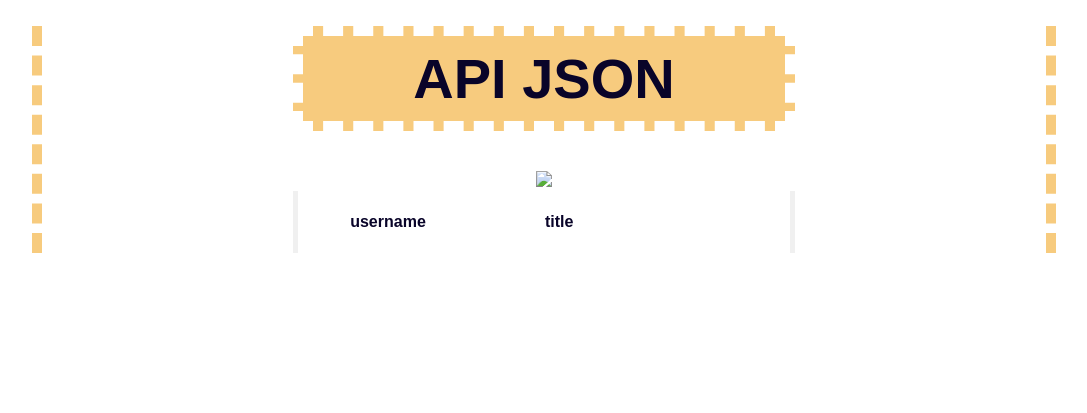
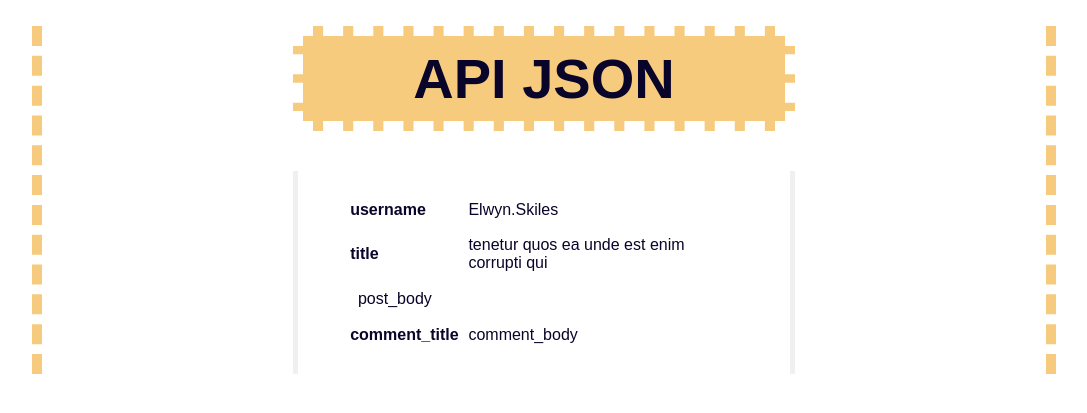
Before and after one commit to wiziix/TiOK, a Flask app: template templates/posts.html in a window 1280 px wide. Shown: the top 413 px of the page, without its empty margins (96-1183 px from the left). Run offline with Flask 3, Linux system fonts and the light colour scheme; the template is opened without the code that fills it, so the values that code supplies are empty; parts of the project's set-up code (start-up, migrations or seed data) failed here and were passed over; some libraries are stand-ins or nearby versions.

Commit message:
updates from without_flask

```diff
--- a/static/styles/home_page_css.css
+++ b/static/styles/home_page_css.css
@@ -35,6 +35,8 @@ div{
     width: 50%;
     margin-left: auto;
     margin-right: auto;
+    padding-top: 5%;
+    padding-bottom: 5%;
 
 }
 
@@ -65,10 +67,25 @@ table{
     height: 20%;
 }
 
+
 th{
-    width: 20%
+    width:20%;
 }
-
 td{
     padding: 2%;
 }
+
+.home_page{
+    margin-top: 5%;
+}
+
+.photos{
+    font-size: 70%;
+    border: 2px solid #f0f0f0;
+}
+
+.photos:hover{
+    background-color: #f7cb7e;
+    border: 3px dashed #FFFFFF;
+    padding: 2%;
+}
--- a/templates/home_page.html
+++ b/templates/home_page.html
@@ -11,8 +11,6 @@
 <div>
     <a href="{{ url_for('Albums')}}">albums</a>
     <br>
-    <a href="./photos.html">photos</a>
-    <br>
     <a href="./posts.html">posts</a>
 </div>
 
--- a/templates/posts.html
+++ b/templates/posts.html
@@ -3,17 +3,31 @@
 <head>
   <link href="./home_page_css.css" rel="stylesheet">
   <meta charset="UTF-8">
-  <title>Albums</title>
+  <title>Posts</title>
 </head>
 <body>
 <h1>API JSON</h1>
+
 <table>
-  <thead>
-  <th>username</th>
-  <th>title</th>
-  </thead>
   <tbody>
-  <img src="https://via.placeholder.com/150/d32776">
+  <tr>
+    <th>username</th>
+    <td>Elwyn.Skiles</td>
+  </tr>
+  <tr>
+    <th>title</th>
+    <td>tenetur quos ea unde est enim corrupti qui</td>
+  </tr>
+  <tr>
+    <td>post_body</td>
+  </tr>
+
+  <!-- COMMENTS -->
+
+  <tr>
+    <th>comment_title</th>
+    <td>comment_body</td>
+  </tr>
   </tbody>
 </table>
 
```
Also changed, not shown: templates/photos.html (+11 -5 lines).
